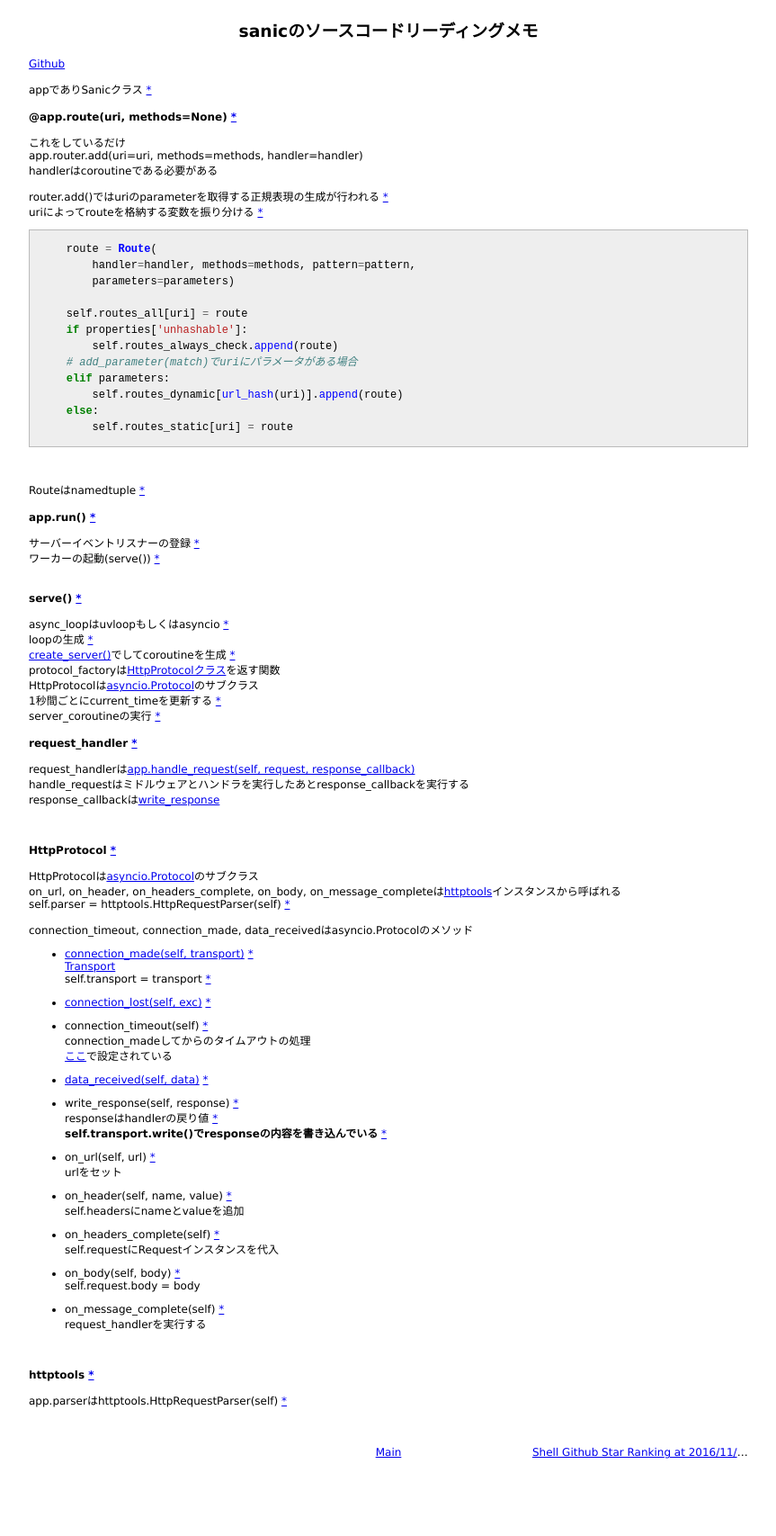
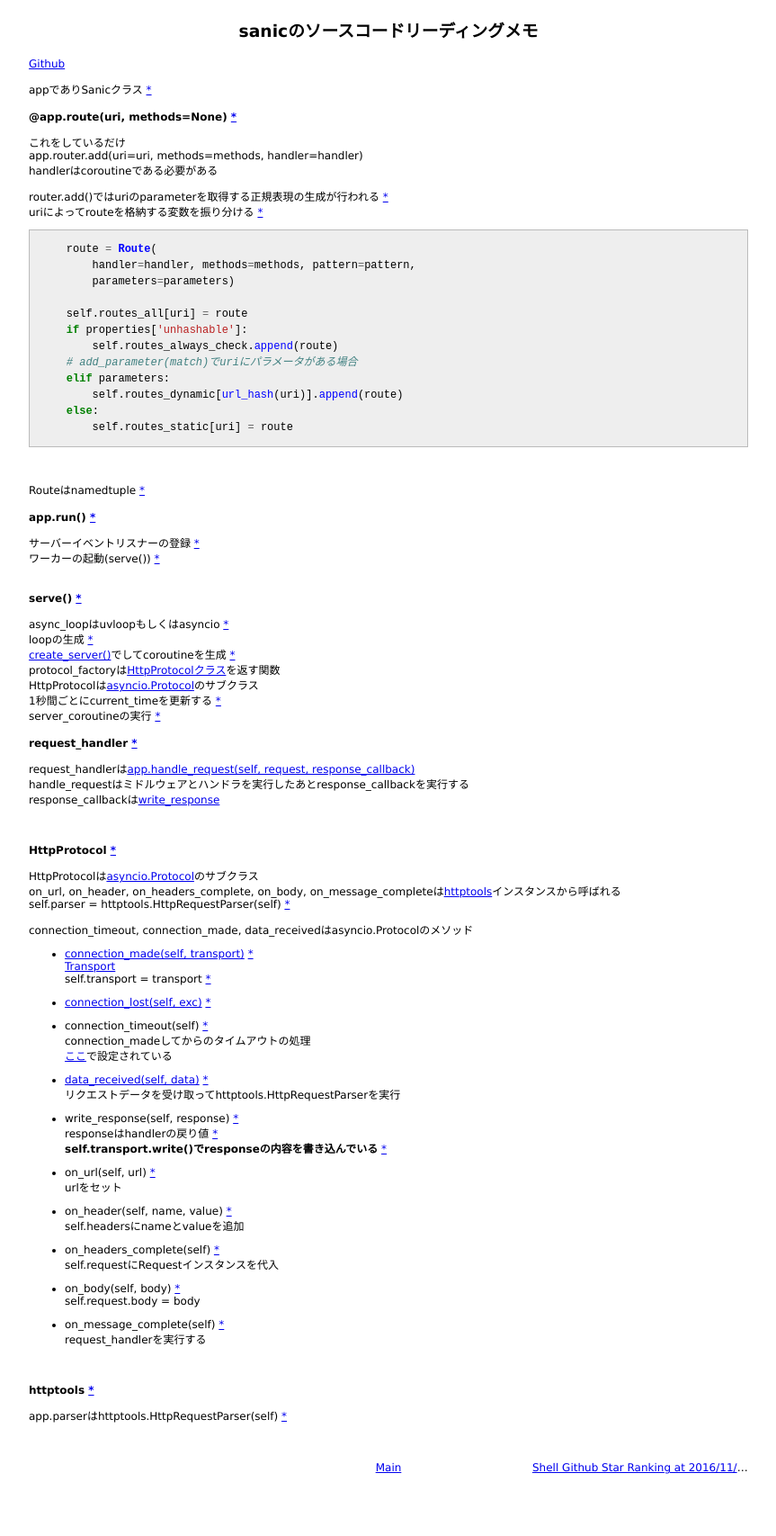
Before and after one commit to 38elements/38elements.github.com, a Jekyll site: the page built from _posts/2016-11-22-python-sanic.md, in a window 1280 px wide. Shown: the whole page at 90% size, without its empty margins (208-1071 px from the left). Built offline with Jekyll 4.4.1, drawn with Linux system fonts in a browser that asks for light colours.

Commit message:
Update 2016-11-22-python-sanic.md

```diff
--- a/_posts/2016-11-22-python-sanic.md
+++ b/_posts/2016-11-22-python-sanic.md
@@ -74,6 +74,7 @@ connection_madeしてからのタイムアウトの処理
 [ここ](https://github.com/channelcat/sanic/blob/93f50b8ef7ed8fee206d2c440b096c09f1dd0af4/sanic/server.py#L60-L61)で設定されている
 
 * [data_received(self, data)](https://docs.python.org/3.5/library/asyncio-protocol.html#asyncio.Protocol.data_received) [\*](https://github.com/channelcat/sanic/blob/93f50b8ef7ed8fee206d2c440b096c09f1dd0af4/sanic/server.py#L84)
+リクエストデータを受け取ってhttptools.HttpRequestParserを実行
 
 * write_response(self, response) [\*](https://github.com/channelcat/sanic/blob/93f50b8ef7ed8fee206d2c440b096c09f1dd0af4/sanic/server.py#L142)
 responseはhandlerの戻り値 [\*](https://github.com/channelcat/sanic/blob/93f50b8ef7ed8fee206d2c440b096c09f1dd0af4/sanic/sanic.py#L179)
```
